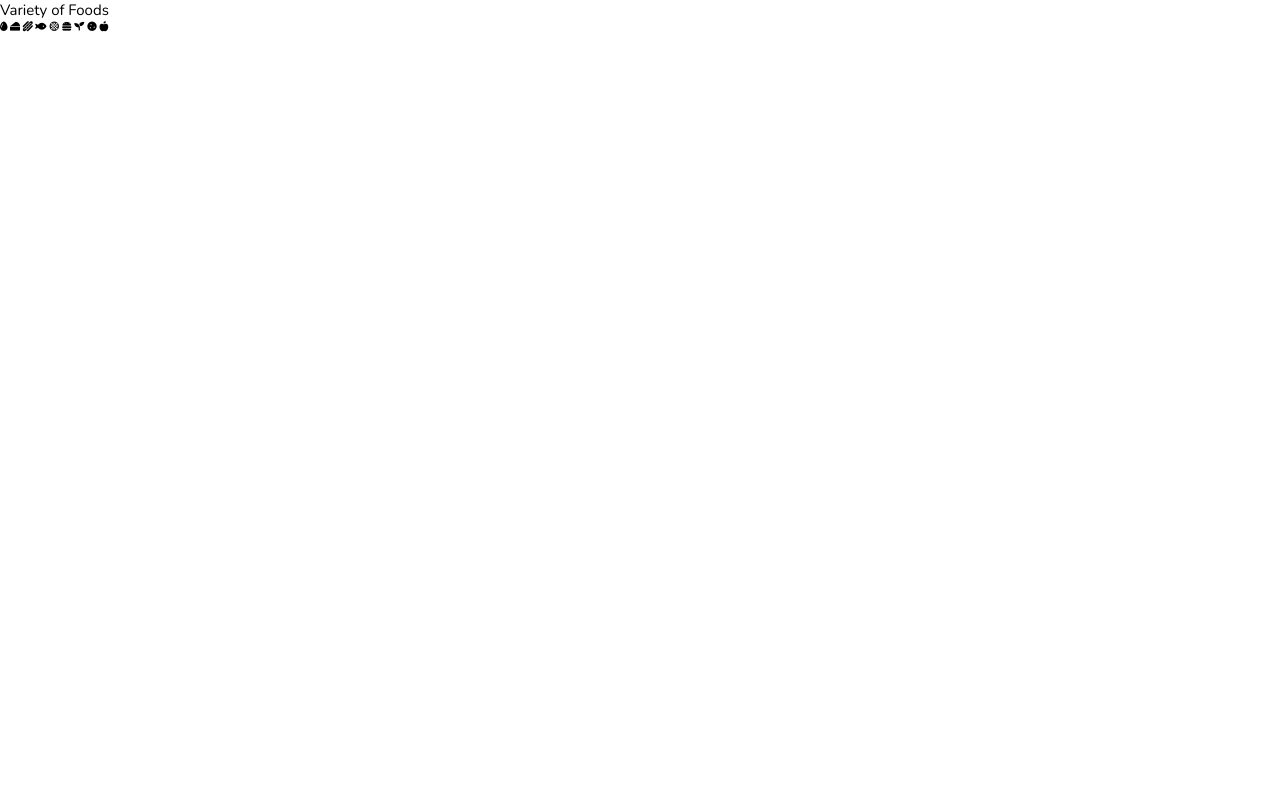
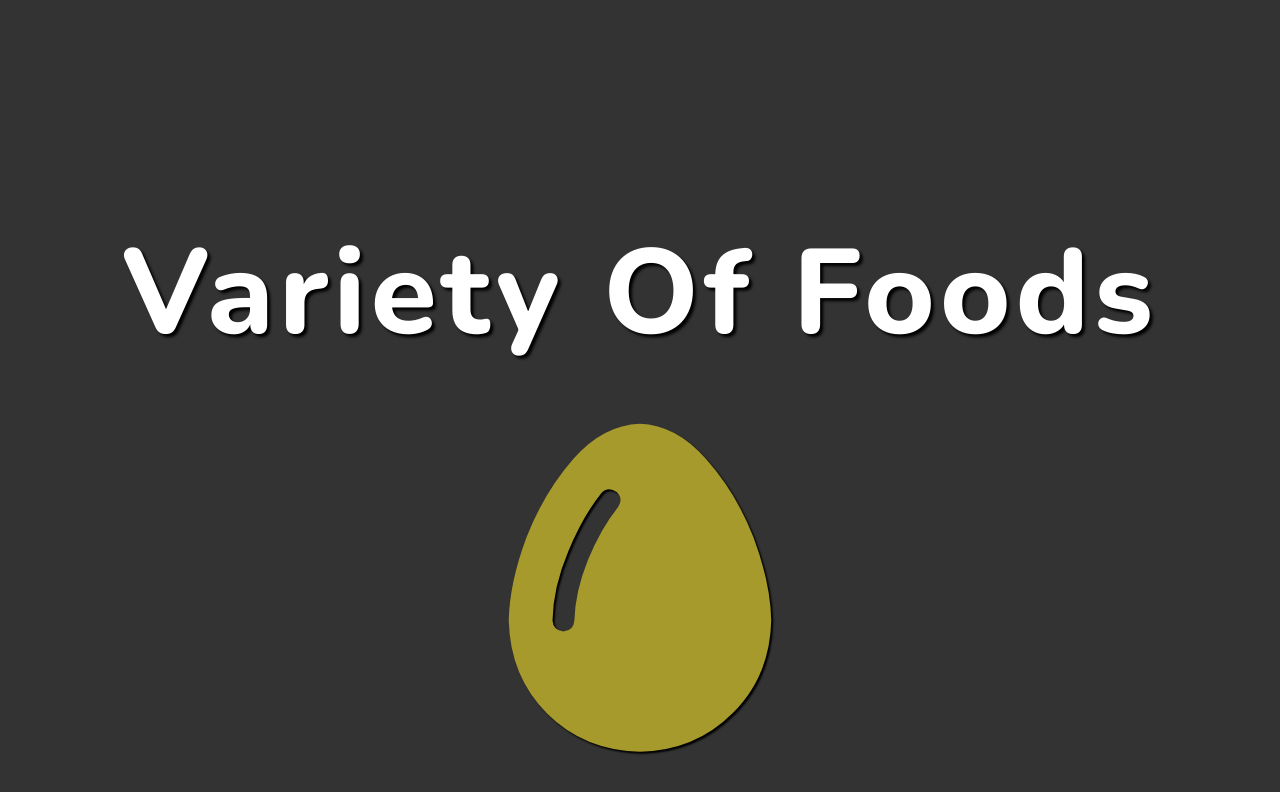
Before and after one commit to drconopoima/responsive-website-samples, a website: page 1-foods/index.html in a window 1280 px wide. Drawn offline with nearby package versions, Linux system fonts and the light colour scheme.

Commit message:
Some css styles

```diff
--- a/1-foods/index.html
+++ b/1-foods/index.html
@@ -23,17 +23,16 @@
                 <h1 class="section-heading">
                     Variety of Foods
                 </h1>
-                <div class="section-1-icons">
+                <div class="section1-icons">
                     <i class="fas fa-egg"></i>
-                    <i class="fas fa-cheese"></i>
-                    <i class="fas fa-hotdog"></i>
-                    <i class="fas fa-fish"></i>
-                    <i class="fas fa-stroopwafel"></i>
-                    <i class="fas fa-hamburger"></i>
-                    <i class="fas fa-seedling"></i>
-                    <i class="fas fa-cookie"></i>
-                    <i class="fas fa-apple-alt"></i>
-
+                    <i class="fas fa-cheese hidden"></i>
+                    <i class="fas fa-hotdog hidden"></i>
+                    <i class="fas fa-fish hidden"></i>
+                    <i class="fas fa-stroopwafel hidden"></i>
+                    <i class="fas fa-hamburger hidden"></i>
+                    <i class="fas fa-seedling hidden"></i>
+                    <i class="fas fa-cookie hidden"></i>
+                    <i class="fas fa-apple-alt hidden"></i>
                 </div>
             </section>
             <!-- End Section 1 -->
--- a/1-foods/style.css
+++ b/1-foods/style.css
@@ -15,3 +15,39 @@ html {
 }
 
 /* End Common Styles */
+
+/* Start Heading */
+.section-heading {
+  font-size: 12rem;
+  font-weight: 800;
+  color: #fff;
+  text-shadow: 0.3rem 0.3rem 0.3rem #000;
+  text-align: center;
+  text-transform: capitalize;
+  letter-spacing: 0.5rem;
+}
+/* End Heading */
+
+/* Start Section 1 */
+.section1 {
+  width: 100%;
+  height: 100vh;
+  background-color: #333;
+  display: flex;
+  flex-direction: column;
+  align-items: center;
+  justify-content: space-evenly;
+}
+
+.section1-icons i {
+  font-size: 35rem;
+  color: #a79a2d;
+  position: absolute;
+  transform: translate(-50%, -50%);
+  text-shadow: 0.2rem 0.2rem 0.2rem #000;
+}
+
+.section1-icons i.hidden {
+  transform: translate(-50%, -50%) scale(0);
+}
+/* End Section 1 */
```
